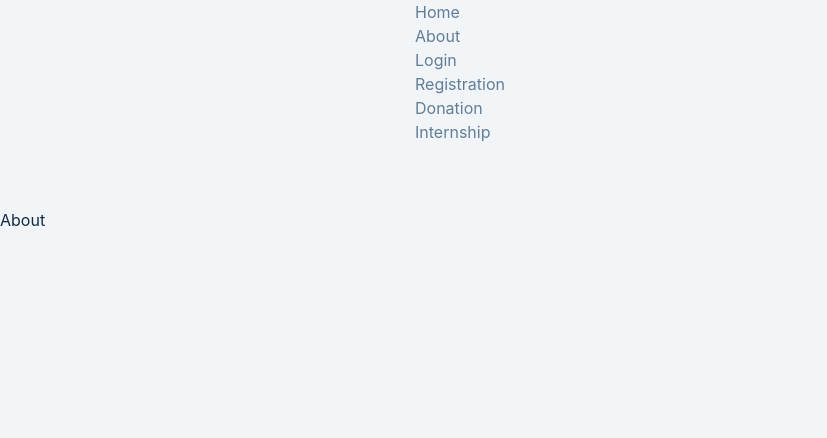
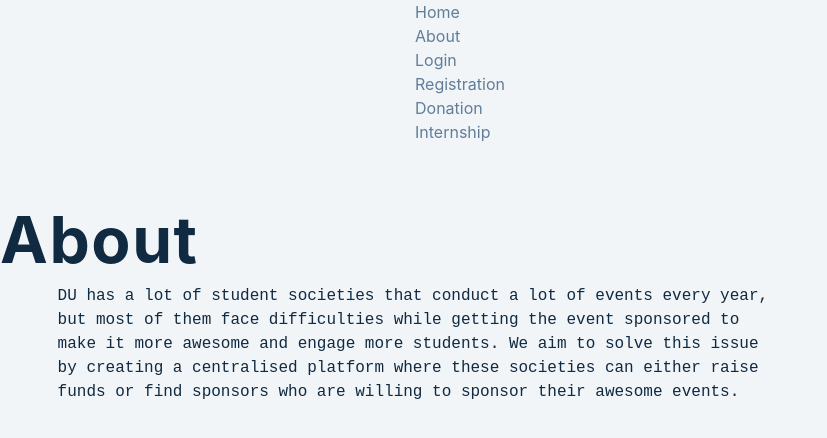
Before and after one commit to HARSHIT-MORE/project, a React (Create React App) app: page /about in a window 1280 px wide. Shown: the top 438 px of the page, without its empty margins (0-827 px from the left). Built offline with nearby package versions, Linux system fonts and the light colour scheme.

Commit message:
added content in About page

```diff
--- a/src/About.js
+++ b/src/About.js
@@ -1,9 +1,19 @@
-import React from 'react'
+import React from "react";
 
 const About = () => {
   return (
-    <div>About</div>
-  )
-}
+    <>
+    <h1>About</h1>
+    <pre>{
+    `      DU has a lot of student societies that conduct a lot of events every year,
+      but most of them face difficulties while getting the event sponsored to
+      make it more awesome and engage more students. We aim to solve this issue
+      by creating a centralised platform where these societies can either raise
+      funds or find sponsors who are willing to sponsor their awesome events.`
+    }
+    </pre>
+    </>
+  );
+};
 
-export default About
+export default About;
```
